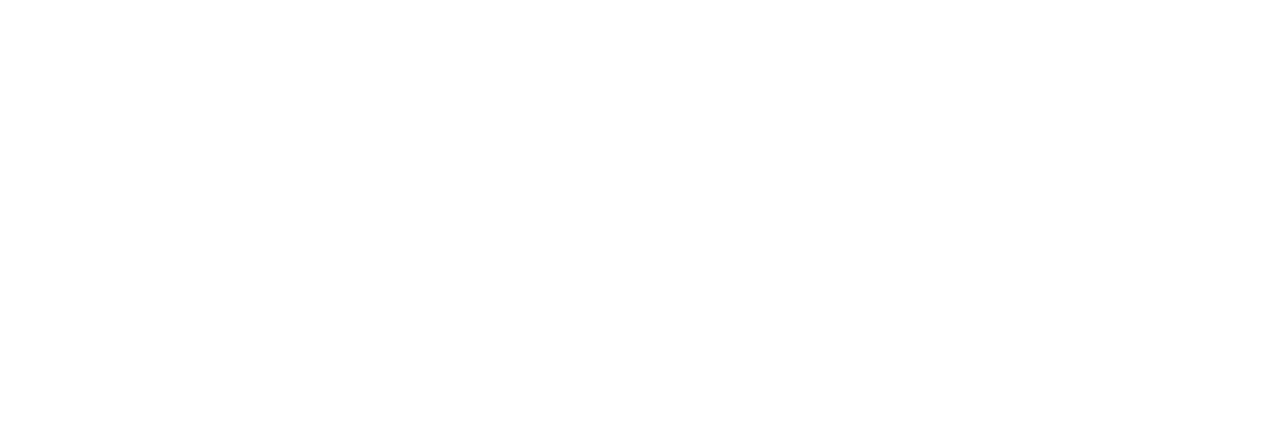
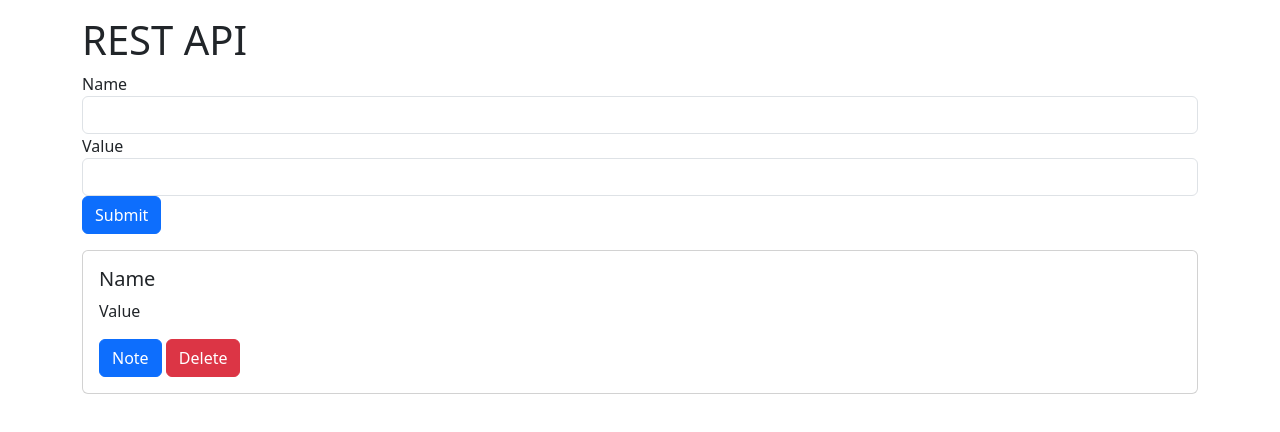
Before and after one commit to NazarFedus/Rest-API, a website with bundled scripts: page client/index.html in a window 1280 px wide. Built offline with nearby package versions, Linux system fonts and the light colour scheme.

Commit message:
create the form

```diff
--- a/client/index.html
+++ b/client/index.html
@@ -4,9 +4,34 @@
      <meta charset="UTF-8">
      <meta http-equiv="X-UA-Compatible" content="IE=edge">
      <meta name="viewport" content="width=device-width, initial-scale=1.0">
+     <link rel="stylesheet" href="https://cdn.jsdelivr.net/npm/bootstrap@5.3.0-alpha1/dist/css/bootstrap.min.css">
      <title>REST API</title>
 </head>
 <body>
+     <div class="container pt-3">
+          <h1>REST API</h1>
+
+          <form class="form-inline mb-3">
+               <div class="form-group mr-5">
+                    <label for="name" class="mr-3">Name</label>
+                    <input type="text" class="form-control" id="name">
+               </div>
+               <div class="form-group mr-5">
+                    <label for="value" class="mr-3">Value</label>
+                    <input type="text" class="form-control" id="value">
+               </div>
+               <button type="submit" class="btn btn-primary">Submit</button>
+          </form>
+
+          <div class="card mb-3">
+               <div class="card-body">
+                    <h5 class="card-title">Name</h5>
+                    <p class="card-text">Value</p>
+                    <button class="btn btn-primary">Note</button>
+                    <button class="btn btn-danger">Delete</button>
+               </div>
+          </div>
+     </div>
 
      <script type="module" src="frontend.js"></script>
 </body>
```
Also changed, not shown: app.js (+12 -0 lines).
